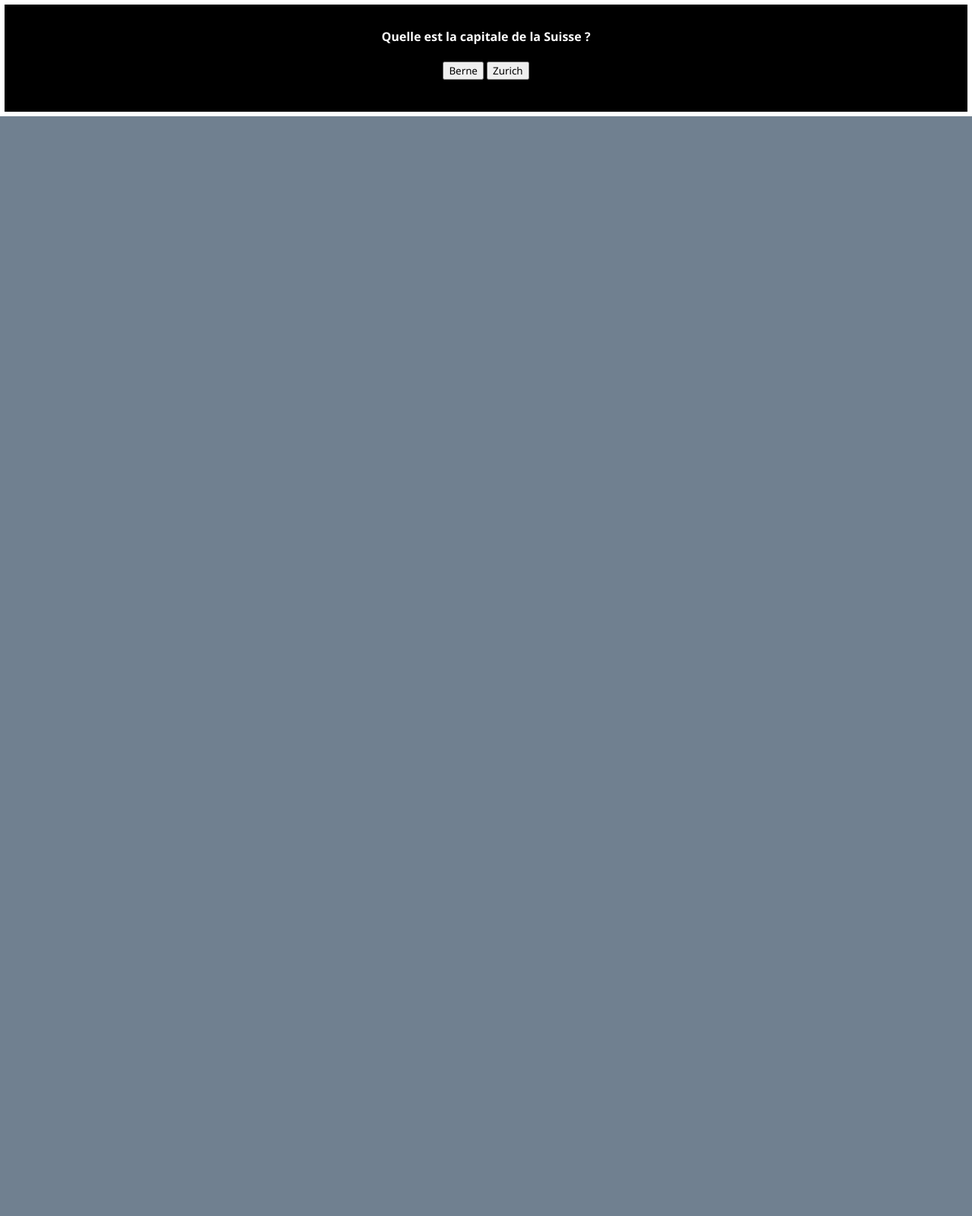
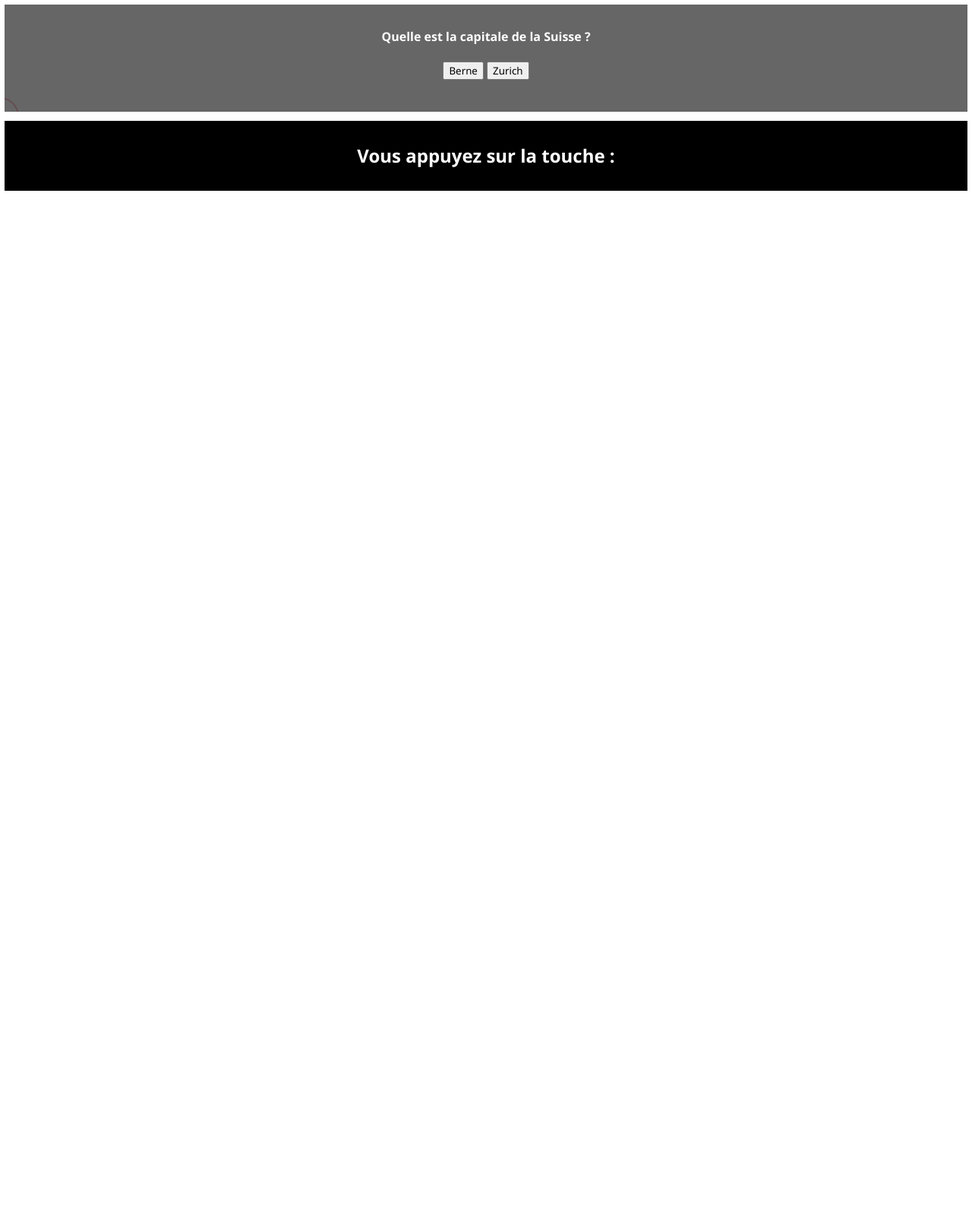
Before and after one commit to Bacar6/projet-Code1, a PHP site: page / in a window 1280 px wide. Shown: the whole page at 76% size. Run offline with PHP 8.4, Linux system fonts and the light colour scheme.

Commit message:
suite cour

```diff
--- a/index.html
+++ b/index.html
@@ -1,5 +1,5 @@
 <!DOCTYPE html>
-<html lang="en">
+<html lang="fr">
 <head>
 	<meta charset="UTF-8">
 	<meta http-equiv="X-UA-Compatible" content="IE=edge">
@@ -13,6 +13,93 @@
 </head>
 <body>
 
+  <div class="click-event box">
+    <h4>Quelle est la capitale de la Suisse ?</h4>
+    <button id="btn-1">Berne</button>
+    <button id="btn-2">Zurich</button>
+    <p>La bonne réponse est Berne</p>
+  </div>
+
+  <div class="mousemove"></div>
+
+  <div class="keypress box">
+    <h2>Vous appuyez sur la touche : <span id="key"></span></h2>
+  </div>
+
+
+
+
+
+
+
+
+
+
+
+
+
+
+
+
+
+
+
+
+
+
+
+
+
+
+
+
+
+
+
+
+
+
+
+
+
+
+
+
+
+
+
+
+
+
+
+
+
+
+
+
+
+
+
+
+
+
+
+
+
+
+
+
+
+
+
+
+
+
+
+
+
+
+<!--
 <div class="click-event box">
 
 	<h4>Quelle est la capitale de la Suisse ?</h4>
@@ -25,7 +112,7 @@
 
 
 </div>
-
+-->
 
 
 
--- a/script.js
+++ b/script.js
@@ -1,4 +1,149 @@
- /* SELECTEURS
+//SECTION ----------- SELECTEURS--------------------------------
+//document.querySelector("h4").style.background="yellow"
+
+const baliseHTML = document.querySelector("h4");
+
+//ANCHOR -------------- Click event--------------------------------
+const questionContainer = document.querySelector(".click-event");
+const btn1 = document.querySelector("#btn-1");
+const btn2 = document.getElementById("btn-2");
+const response = document.querySelector("p");
+
+
+questionContainer.addEventListener("click", () => {
+  questionContainer.classList.toggle("question-clicked")
+});
+
+btn1.addEventListener("click", () => {
+  response.classList.add("show-response");
+  response.style.background = "green";
+});
+
+btn2.addEventListener("click", () => {
+  response.style.visibility = "visible";
+  response.style.background = "red";
+
+});
+
+//FIXME ----------------------- Mouse Events----------------------
+
+const mousemove = document.querySelector(".mousemove");
+
+window.addEventListener("mousemove", (e) => {
+mousemove.style.left = e.pageX +"px";
+mousemove.style.top = e.pageY +"px";
+});
+
+window.addEventListener("mousedown", () => {
+  mousemove.style.transform = "scale(2) translate(-25%, -25%)";
+});
+
+window.addEventListener("mouseup", () => {
+  mousemove.style.transform = "scale(2) translate(-50%, -50%)";
+  mousemove.style.border = "2px solid teal"
+});
+
+questionContainer.addEventListener("mouseenter", () => {
+  questionContainer.style.background = "rgba(0,0,0,0.6)";
+});
+
+questionContainer.addEventListener("mouseout", () => {
+  questionContainer.style.background = "pink";
+});
+
+response.addEventListener("mouseover", () => {
+  response.style.transform = "rotate(2deg)";
+});
+
+//STUB ----------------------------KeyPress event -----------------
+
+const keypressContainer = document.querySelector(".keypress");
+const key = document.getElementById("key");
+
+document.addEventListener("keypress", (e) => {
+key.textContent = e.key;
+
+if(e.key === "j") {
+  keypressContainer.style.background = "pink";
+} else if (e.key === "h") {
+  keypressContainer.style.background = "teal";
+} else{
+  keypressContainer.style.background = "red";
+
+}
+});
+
+
+
+
+
+
+
+
+
+
+
+
+
+
+
+
+
+
+
+
+
+
+
+
+
+
+
+
+
+
+
+
+
+
+
+
+
+
+
+
+
+
+
+
+
+
+
+
+
+
+//FIXME
+
+//REVIEW ---------------------------------------------------------
+
+//SECTION
+
+//TODO
+
+//LINK
+
+// STUB
+
+//NOTE
+
+//ANCHOR
+
+//
+
+
+//monLien1.style.background = "red";
+
+ /* -----------SELECTEURS
 
  document.querySelector("h4").style.background="red"
 
@@ -9,15 +154,14 @@ console.log(baliseHtml);
 baliseHtml.style.background = "red";
 */
 
-
+/*
 const questionContainer = document.querySelector(".click-event");
 
 const btn1 = document.querySelector("#btn-1");
 const btn2 = document.getElementById("btn2");
 const response = document.querySelector("p");
 
-
-
+//----------------------------------------------------------------------------------//
 
 questionContainer.addEventListener("click", () => {
 	questionContainer.classList.toggle("question-clicked")
@@ -35,7 +179,7 @@ btn2.addEventListener("click", () => {
 
 })
 
-
+*/
 
 
 
--- a/style.css
+++ b/style.css
@@ -1,3 +1,105 @@
+*{
+  box-sizing: border-box;
+  font-family: 'Segoe UI', Tahoma, Geneva, Verdana, sans-serif;
+  list-style: none;
+}
+
+body{
+  text-align: center;
+  margin: 0;
+  color: white;
+  min-height: 200vh;
+  overflow-x: hidden;
+}
+
+.box{
+  border: 6px solid white;
+  transition: 0.25s ease;
+  background: black;
+  padding: 10px;
+}
+
+p{
+  visibility: hidden;
+  width: 240px;
+  margin: 10px auto 0;
+  opacity: 0;
+  transition: 0.6s;
+  transform: translateX(-200px);
+
+}
+
+/*ANCHOR ----------------------------------- Click event------------------------*/
+.question-clicked{
+  background: rgb(47,47,47);
+  border-radius: 30px;
+  border: 6px dashed pink;
+}
+
+.show-response{
+  visibility: visible;
+  opacity: 1;
+  transform: translateX(0);
+}
+
+/*FIXME - ------------------Mouse Events--------------------------------*/
+
+.mousemove{
+  height: 50px;
+  width: 50px;
+  border: 2px solid pink;
+  position: absolute;
+  transform: translate(-50%, -50%);
+  border-radius: 50px;
+  z-index: -1;
+}
+
+
+
+
+
+
+
+
+
+
+
+
+
+
+
+
+
+
+
+
+
+
+
+
+
+
+
+
+
+
+
+
+
+
+
+
+
+
+
+
+
+
+
+
+
+/*
+
 *{
 	box-sizing: border-box;
 	font-family: 'Segoe UI', Tahoma, Geneva, Verdana, sans-serif;
@@ -40,3 +142,5 @@ p{
 	opacity: 1;
 	transform: translateX(0);
 }
+
+*/
```
